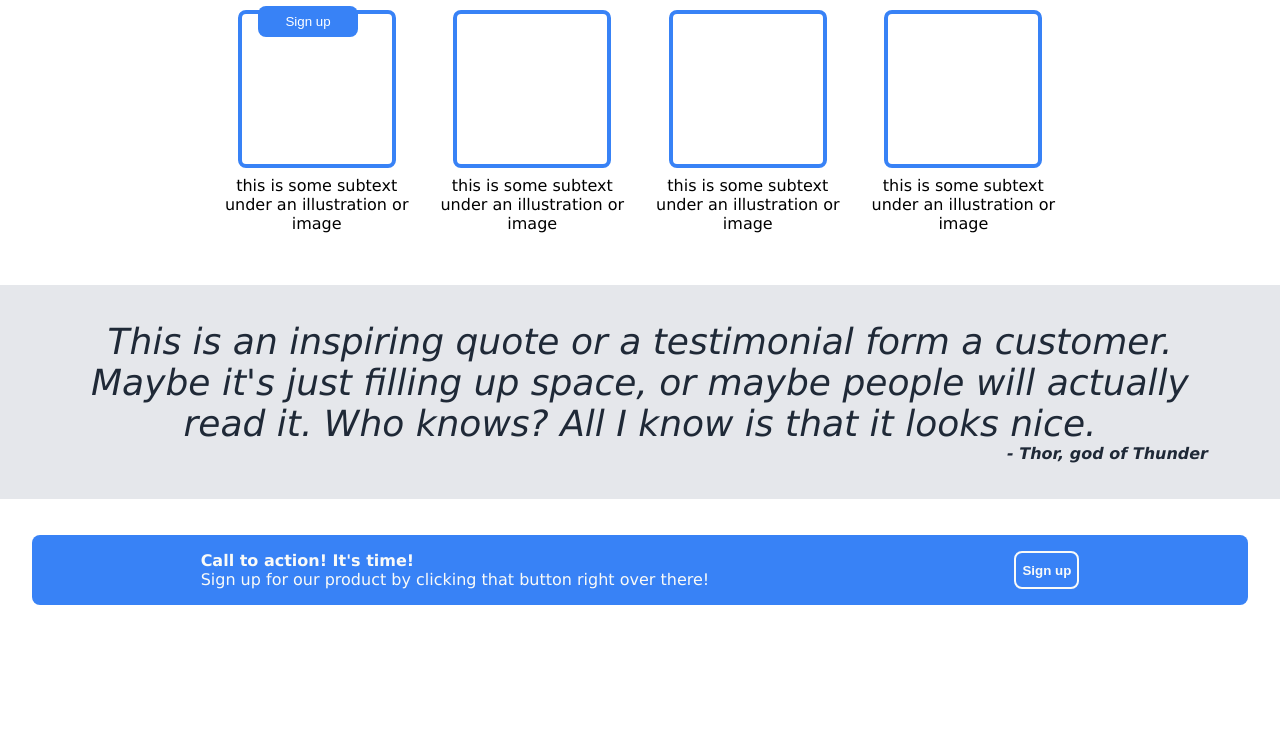
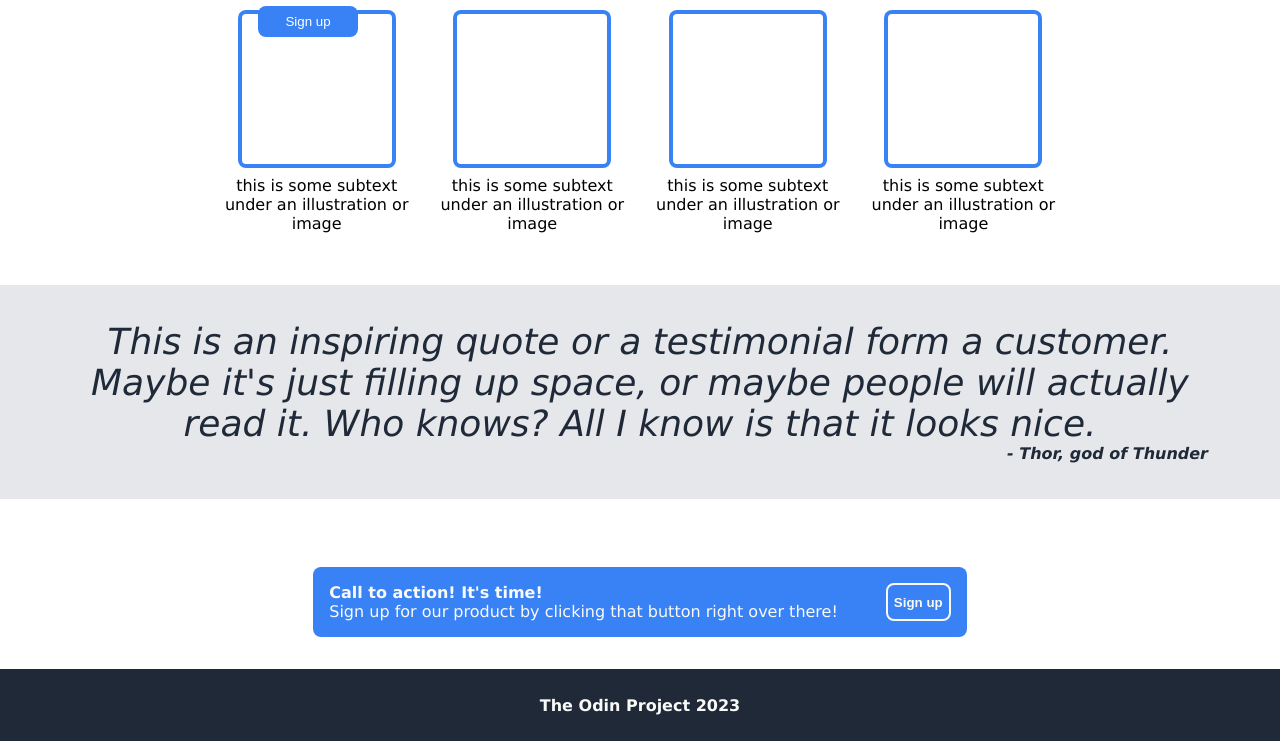
Before and after one commit to abu-bilaal-127/landing-page, a plain HTML site: page index.html in a window 1280 px wide. Shown: the part 495-1236 px from the top of the page. Before the commit the page ends 1132 px from the top, so only its background shows below. Drawn offline with Linux system fonts and the light colour scheme.

Commit message:
Complete Footer

```diff
--- a/index.html
+++ b/index.html
@@ -77,5 +77,9 @@
             </div>
             <button name="button" class="call-to-action-button">Sign up</button>
         </div>
+
+        <div class="copyright">
+            <div class="copyright-text">The Odin Project 2023</div>
+        </div>
     </body>
 </html>
--- a/style.css
+++ b/style.css
@@ -1,6 +1,8 @@
 body {
     font-family: "Verdana", "Tahoma", sans-serif;
     margin: 0;
+    display: flex;
+    flex-direction: column;
 }
 
 ul {
@@ -138,14 +140,14 @@ p {
 }
 
 .call-to-action {
-    margin: 32px;
+    margin: 32px auto;
     padding: 16px;
-    border: none;
     border-radius: 8px;
     background-color: #3882F6;
     color: #F9FAF8;
     display: flex;
-    justify-content: space-around;
+    gap: 48px;
+    flex-grow: 1;
 }
 
 .call-to-action-button {
@@ -155,3 +157,16 @@ p {
     color:#F9FAF8;
     font-weight: 700;
 }
+
+.copyright {
+    height: 72px;
+    background-color: #1F2937;
+    color: #F9FAF8;
+    display: flex;
+    justify-content: center;
+    align-items: center;
+}
+
+.copyright-text {
+    font-weight: 700;
+}
```
